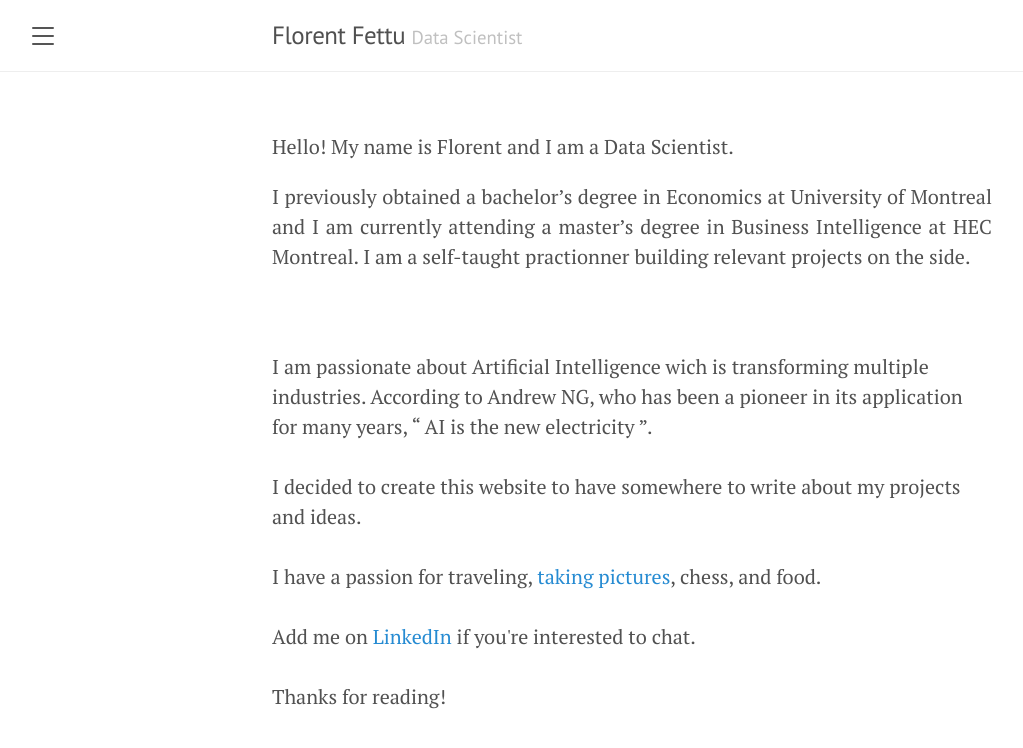
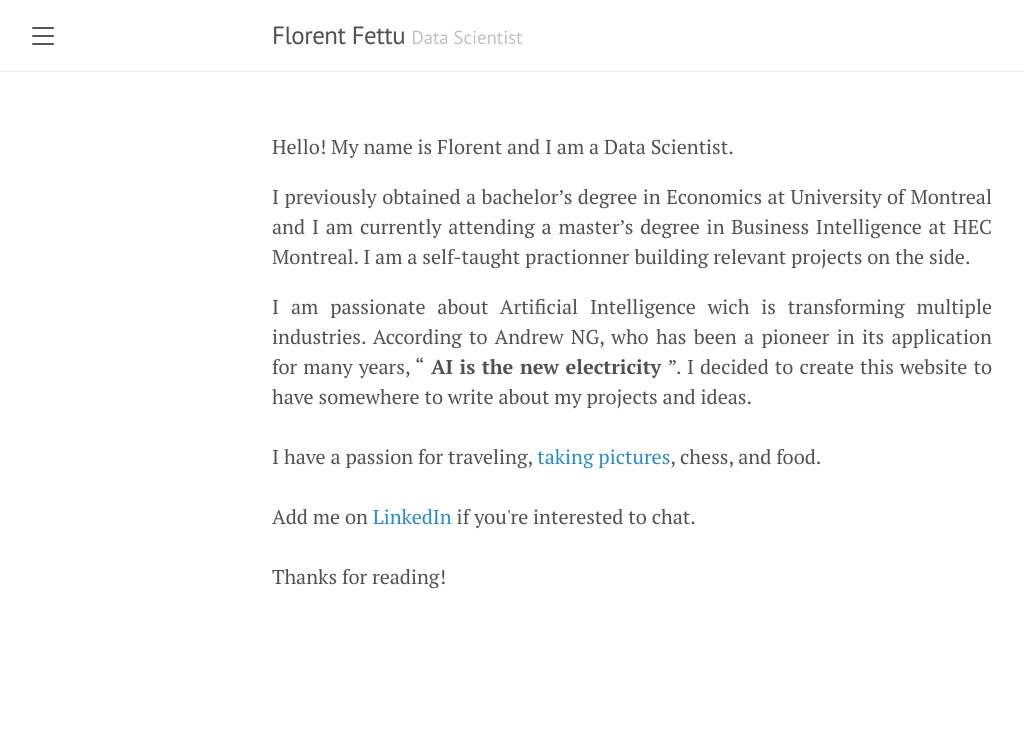
Before and after one commit to florentfettu/florentfettu.github.io, a Jekyll site: the page built from index.html, in a window 1280 px wide. Shown: the top 748 px of the page, without its empty margins (8-1031 px from the left). Built offline with Jekyll 4.4.1, drawn with Linux system fonts in a browser that asks for light colours; nearby versions of some CDN libraries; the list of posts is cut into pages by our own code.

Commit message:
Update index.html

```diff
--- a/index.html
+++ b/index.html
@@ -7,13 +7,10 @@ title: Home
 
 <p align="justify"> I previously obtained a bachelor’s degree in Economics at University of Montreal and I am currently attending a master’s degree in Business Intelligence at HEC Montreal.
   I am a self-taught practionner building relevant projects on the side. </p>
-<br />
-<br />
 
-I am passionate about Artificial Intelligence wich is transforming multiple industries. According to Andrew NG, who has been a pioneer in its application for many years,
-<q> AI is the new electricity </q>.
-<br />
-<br />
+<p align="justify"> I am passionate about Artificial Intelligence wich is transforming multiple industries. According to Andrew NG, who has been a pioneer in its application for many years,
+  <q><b> AI is the new electricity </b></q>.
+
 I decided to create this website to have somewhere to write about my projects and ideas.
 
 <br />
```
